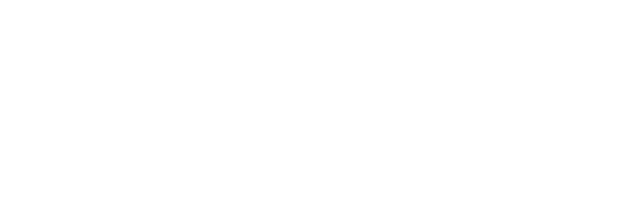
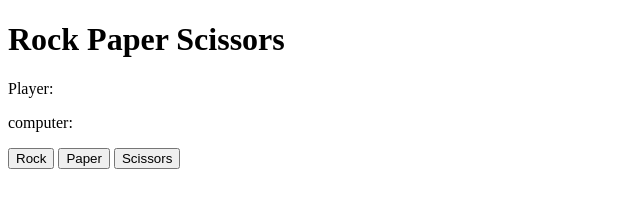
Before and after one commit to kyleburgin1/odin-rock-paper-scissors, a plain HTML site: page index.html in a window 1280 px wide. Shown: the whole page, without its empty margins (0-640 px from the left). Drawn offline with Linux system fonts and the light colour scheme.

Commit message:
added html tags and commented out game function

```diff
--- a/index.html
+++ b/index.html
@@ -9,7 +9,12 @@
 </head>
 <body>
     <div class="game-div">
-
+        <h1 class="title">Rock Paper Scissors</h1>
+        <p class="player">Player: </p>
+        <p class="computer">computer: </p>
+        <button class="rock">Rock</button>
+        <button class="paper">Paper</button>
+        <button class="scissors">Scissors</button>
     </div>
 
 </body>
--- a/javascript.js
+++ b/javascript.js
@@ -7,7 +7,7 @@ function computerChoice(){
 }
 
 function playRound(playerSelection, computerSelection){
-    playerSelection = playerSelection.toLowerCase();
+    playerSelection = playerSelection.toUpperCase();
 
     if(!["ROCK", "PAPER", "SCISSORS"].includes(playerSelection)){
         return "Invalid choice";
@@ -30,3 +30,15 @@ function playRound(playerSelection, computerSelection){
         return "You Lose!"
     }
 }
+
+/*
+function game(){
+    for(let i = 0; i < 5; i++){
+        const playerSelection = prompt("Rock Paper or Scissors?");
+        const computerSelection = computerChoice();
+        console.log(playRound(playerSelection, computerSelection));
+    }
+}
+
+game();
+*/
```
